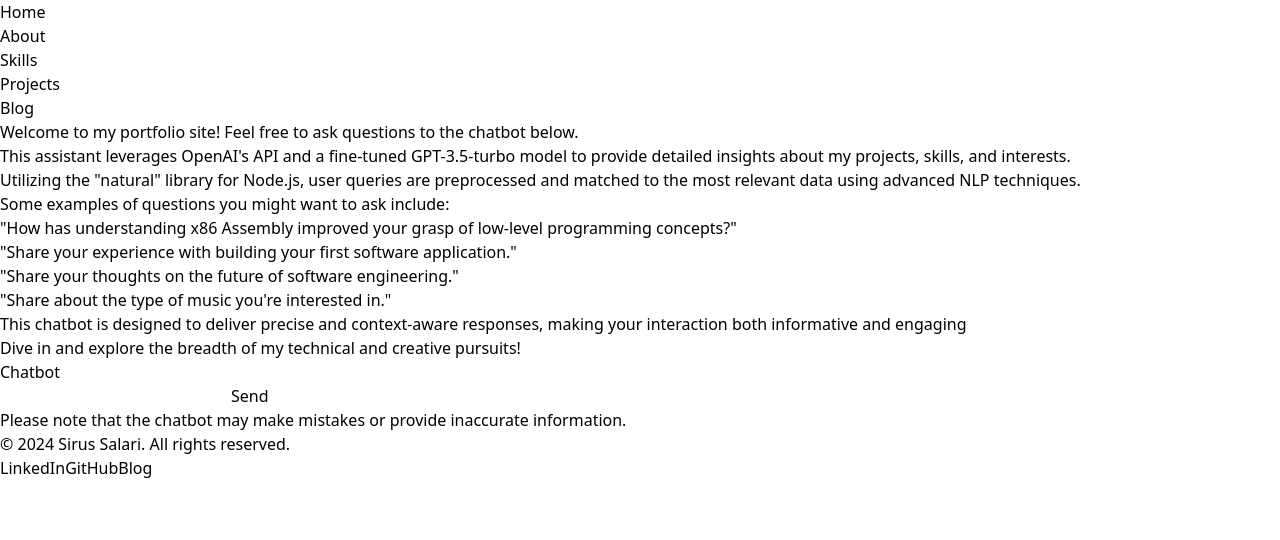
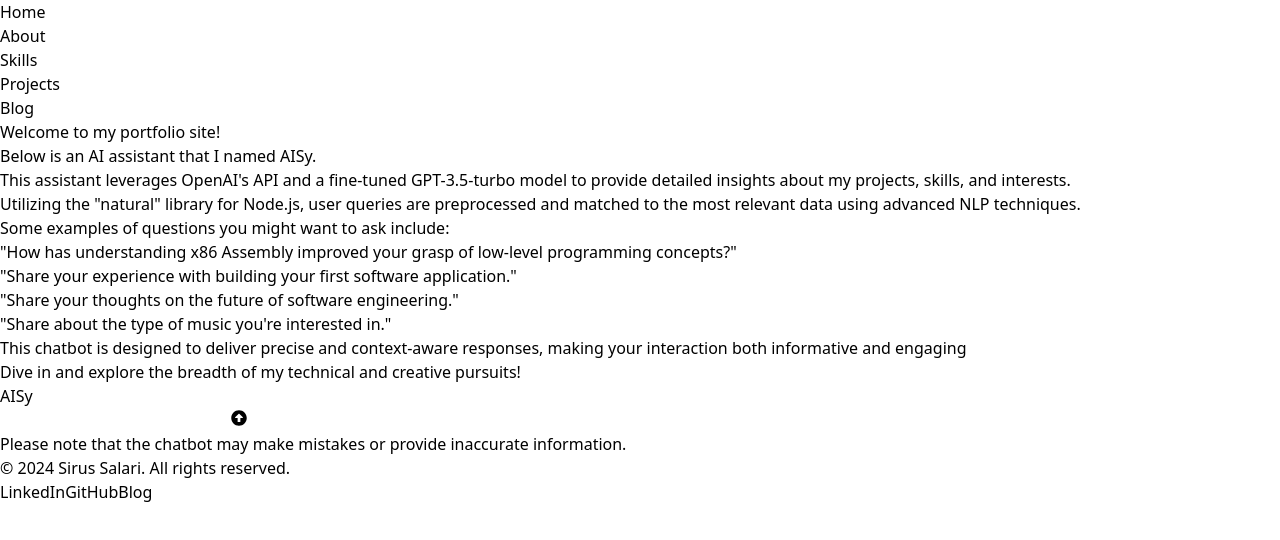
Before and after one commit to sirus-the-beaver/sirussalari, a React (Vite) app in the folder client/: page / in a window 1280 px wide. Shown: the top 540 px of the page. Built offline with nearby package versions, Linux system fonts and the light colour scheme.

Commit message:
Update info on chatbot and add icon for send button

```diff
--- a/client/src/components/Chatbot.jsx
+++ b/client/src/components/Chatbot.jsx
@@ -1,5 +1,6 @@
 import React, { useState, useRef, useEffect } from 'react';
 import axios from 'axios';
+import { FaArrowAltCircleUp } from 'react-icons/fa';
 
 export default function Chatbot() {
     const [message, setMessage] = useState('');
@@ -29,8 +30,8 @@ export default function Chatbot() {
     }, [chat]);
 
     return (
-        <div className="flex flex-col items-center justify-between bg-neutral-900 text-white border border-gray-300 w-full max-w-2xl h-3/4">
-            <h1 className="text-2xl font-bold mb-4">Chatbot</h1>
+        <div className="flex flex-col items-center justify-between bg-neutral-900 text-white border border-gray-300 w-full max-w-2xl h-3/4 mb-4">
+            <h1 className="text-2xl font-bold mb-4">AISy</h1>
             <div className="flex flex-col items-center justify-center w-full">
                 <div className="flex flex-col w-full max-w-2xl h-80 overflow-auto rounded-lg">
                     {chat.map((entry, index) => (
@@ -57,11 +58,11 @@ export default function Chatbot() {
                         onClick={sendMessage}
                         className="px-4 py-1 bg-blue-500 text-white rounded-r"
                     >
-                        Send
+                        <FaArrowAltCircleUp />
                     </button>
                 </div>
             </div>
-            <p className="text-sm text-gray-500 mt-4">Please note that the chatbot may make mistakes or provide inaccurate information.</p>
+            <p className="text-sm text-gray-500">Please note that the chatbot may make mistakes or provide inaccurate information.</p>
         </div>
     );
 };
--- a/client/src/pages/Home.jsx
+++ b/client/src/pages/Home.jsx
@@ -5,7 +5,8 @@ export default function Home() {
     return (
         <div className="flex flex-col text-white font-serif justify-center items-center dark:bg-gray-900">
             <div className="max-w-lg mx-auto p-4">
-                <p className="text-center">Welcome to my portfolio site! Feel free to ask questions to the chatbot below.</p>
+                <p className="text-center">Welcome to my portfolio site!</p>
+                <p className="text-center">Below is an AI assistant that I named AISy.</p>
                 <p className="text-center">This assistant leverages OpenAI's API and a fine-tuned GPT-3.5-turbo model to provide detailed insights about my projects, skills, and interests.</p>
                 <p className="text-center">Utilizing the "natural" library for Node.js, user queries are preprocessed and matched to the most relevant data using advanced NLP techniques.</p>
                 <p className="text-center">Some examples of questions you might want to ask include:</p>
```
